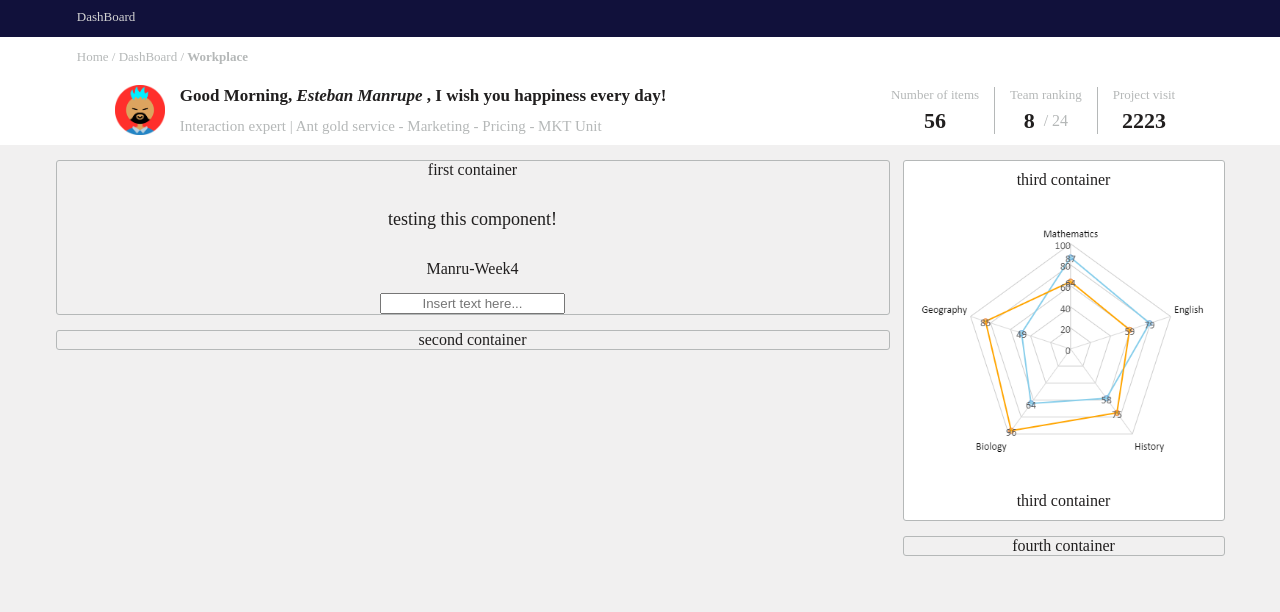
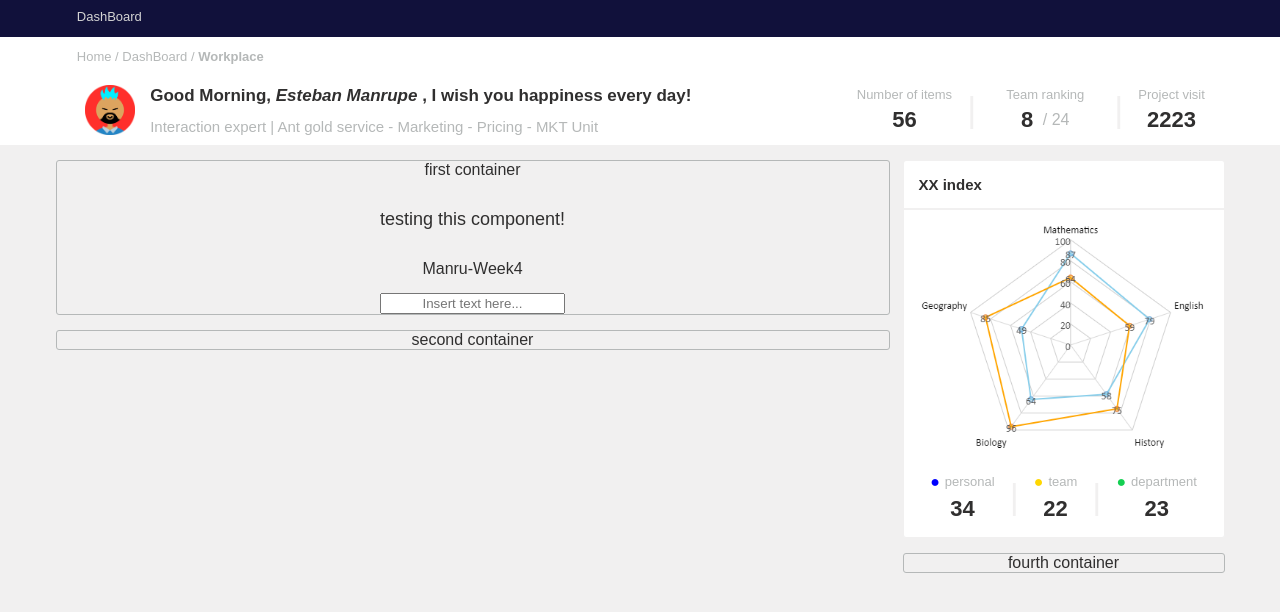
Before and after one commit to peurman/UI-replication-angular, an Angular app: page / in a window 1280 px wide. Shown: the top 612 px of the page. Built offline with nearby package versions, Linux system fonts and the light colour scheme.

Commit message:
radarChart layout

```diff
--- a/src/app/app.component.html
+++ b/src/app/app.component.html
@@ -15,9 +15,7 @@
     </div>
     <div class="rightColumn">
       <div class="rightFirstContainer">
-        <label for="">third container</label>
-        <img src="../assets/radarChart.png" alt="" />
-        <label for="">third container</label>
+        <app-radar-chart></app-radar-chart>
       </div>
       <div class="rightSecondContainer">
         <label for="">fourth container</label>
--- a/src/app/app.component.scss
+++ b/src/app/app.component.scss
@@ -39,16 +39,9 @@
       gap: 15px;
       .rightFirstContainer {
         @include centerMeColumn;
-        border: 1px solid $secondaryFontColor;
+        border: 1px solid $mainBkgColor;
         border-radius: 3px;
         background-color: $secondaryBkgColor;
-        img {
-          padding: 10px;
-          width: 90%;
-        }
-        label {
-          padding: 10px;
-        }
       }
       .rightSecondContainer {
         @include centerMeColumn;
--- a/src/app/app.module.ts
+++ b/src/app/app.module.ts
@@ -5,9 +5,10 @@ import { CommonModule } from '@angular/common';
 import { AppComponent } from './app.component';
 import { NavbarComponent } from './navbar/navbar.component';
 import { HeaderComponent } from './header/header.component';
+import { RadarChartComponent } from './radar-chart/radar-chart.component';
 
 @NgModule({
-  declarations: [AppComponent, NavbarComponent, HeaderComponent],
+  declarations: [AppComponent, NavbarComponent, HeaderComponent, RadarChartComponent],
   imports: [BrowserModule, CommonModule],
   providers: [],
   bootstrap: [AppComponent],
--- a/src/app/header/header.component.html
+++ b/src/app/header/header.component.html
@@ -21,6 +21,7 @@
         <label>Number of items</label>
         <label>{{ items }}</label>
       </div>
+      <div id="verticalLine">|</div>
       <div class="rankings">
         <label>Team ranking</label>
         <div class="rankingNumbers">
@@ -28,6 +29,7 @@
           <label id="totalUsers">&nbsp;/ {{ totalUsers }}</label>
         </div>
       </div>
+      <div id="verticalLine">|</div>
       <div>
         <label>Project visit</label>
         <label>{{ visits }}</label>
--- a/src/app/header/header.component.scss
+++ b/src/app/header/header.component.scss
@@ -57,8 +57,6 @@
         }
       }
       .rankings {
-        border-left: 1px solid $secondaryFontColor;
-        border-right: 1px solid $secondaryFontColor;
         padding: 0 15px;
         .rankingNumbers {
           @include centerMeRow;
@@ -74,6 +72,11 @@
           }
         }
       }
+      #verticalLine {
+        color: $mainBkgColor;
+        font-size: 35px;
+        font-weight: 100;
+      }
     }
   }
 }
--- /dev/null
+++ b/src/app/radar-chart/radar-chart.component.html
@@ -0,0 +1,29 @@
+<div class="radarChartContainer">
+  <p>XX index</p>
+  <img src="../assets/radarChart.png" alt="" />
+  <div class="lastLineChart">
+    <div>
+      <div class="RefAndTitle">
+        <label id="personalColor">●</label>
+        <label id="titleRef">personal</label>
+      </div>
+      <label>{{ personal }}</label>
+    </div>
+    <div id="verticalLine">|</div>
+    <div>
+      <div class="RefAndTitle">
+        <label id="teamColor">●</label>
+        <label id="titleRef">team</label>
+      </div>
+      <label>{{ team }}</label>
+    </div>
+    <div id="verticalLine">|</div>
+    <div>
+      <div class="RefAndTitle">
+        <label id="departmentColor">●</label>
+        <label id="titleRef">department</label>
+      </div>
+      <label>{{ department }}</label>
+    </div>
+  </div>
+</div>
--- /dev/null
+++ b/src/app/radar-chart/radar-chart.component.scss
@@ -0,0 +1,47 @@
+@use "../../styles" as *;
+
+.radarChartContainer {
+  @include centerMeColumn;
+  p {
+    @include titleFormat;
+  }
+  img {
+    padding: 10px;
+    width: 90%;
+  }
+  .lastLineChart {
+    @include centerMeRow;
+    margin: 10px 0 15px 0;
+    gap: 15px;
+    div {
+      @include centerMeColumn;
+      gap: 5px;
+      label:last-child {
+        font-size: 22px;
+        font-weight: 600;
+      }
+      .RefAndTitle {
+        @include centerMeRow;
+        #titleRef {
+          font-size: 13px;
+          font-weight: normal;
+          color: $secondaryFontColor;
+        }
+        #departmentColor {
+          color: rgb(20, 207, 82);
+        }
+        #personalColor {
+          color: blue;
+        }
+        #teamColor {
+          color: gold;
+        }
+      }
+    }
+    #verticalLine {
+      color: $mainBkgColor;
+      font-size: 35px;
+      font-weight: 100;
+    }
+  }
+}
--- /dev/null
+++ b/src/app/radar-chart/radar-chart.component.ts
@@ -0,0 +1,12 @@
+import { Component } from '@angular/core';
+
+@Component({
+  selector: 'app-radar-chart',
+  templateUrl: './radar-chart.component.html',
+  styleUrls: ['./radar-chart.component.scss'],
+})
+export class RadarChartComponent {
+  personal = 34;
+  team = 22;
+  department = 23;
+}
--- a/src/styles.scss
+++ b/src/styles.scss
@@ -1,7 +1,7 @@
 $mainColor: lightgrey;
 $mainBkgColor: rgb(241, 240, 240);
 $secondaryBkgColor: white;
-$mainFontColor: rgb(33, 31, 31);
+$mainFontColor: rgb(48, 47, 47);
 $secondaryFontColor: rgb(181, 184, 184);
 $navBkgColor: rgb(17, 17, 59);
 $leftMargin: 6vw;
@@ -20,9 +20,20 @@ $leftMargin: 6vw;
   align-items: center;
   align-content: center;
 }
+@mixin titleFormat {
+  font-weight: bold;
+  font-size: 15px;
+  color: $mainFontColor;
+  text-align: left;
+  width: calc(100% - 2 * 15px);
+  padding: 15px;
+  margin: 0;
+  border-bottom: 2px solid $mainBkgColor;
+}
+
 body {
   margin: 0;
   background-color: $mainBkgColor;
   color: $mainFontColor;
-  font-family: "Times New Roman", Times, serif;
+  font-family: Arial, Helvetica, sans-serif;
 }
```
Also changed, not shown: 1 other file (tests, documents, lock files or other folders).
